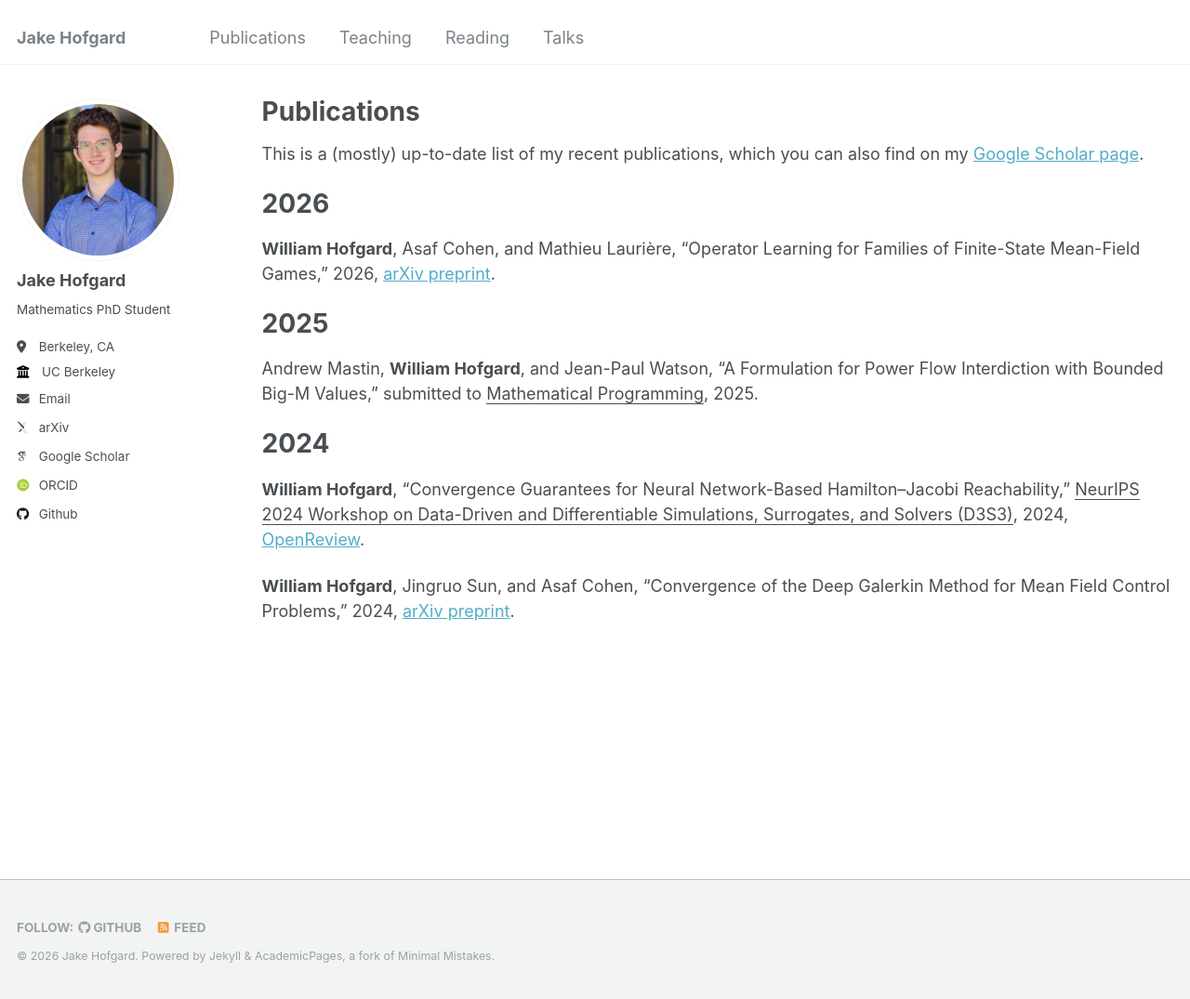
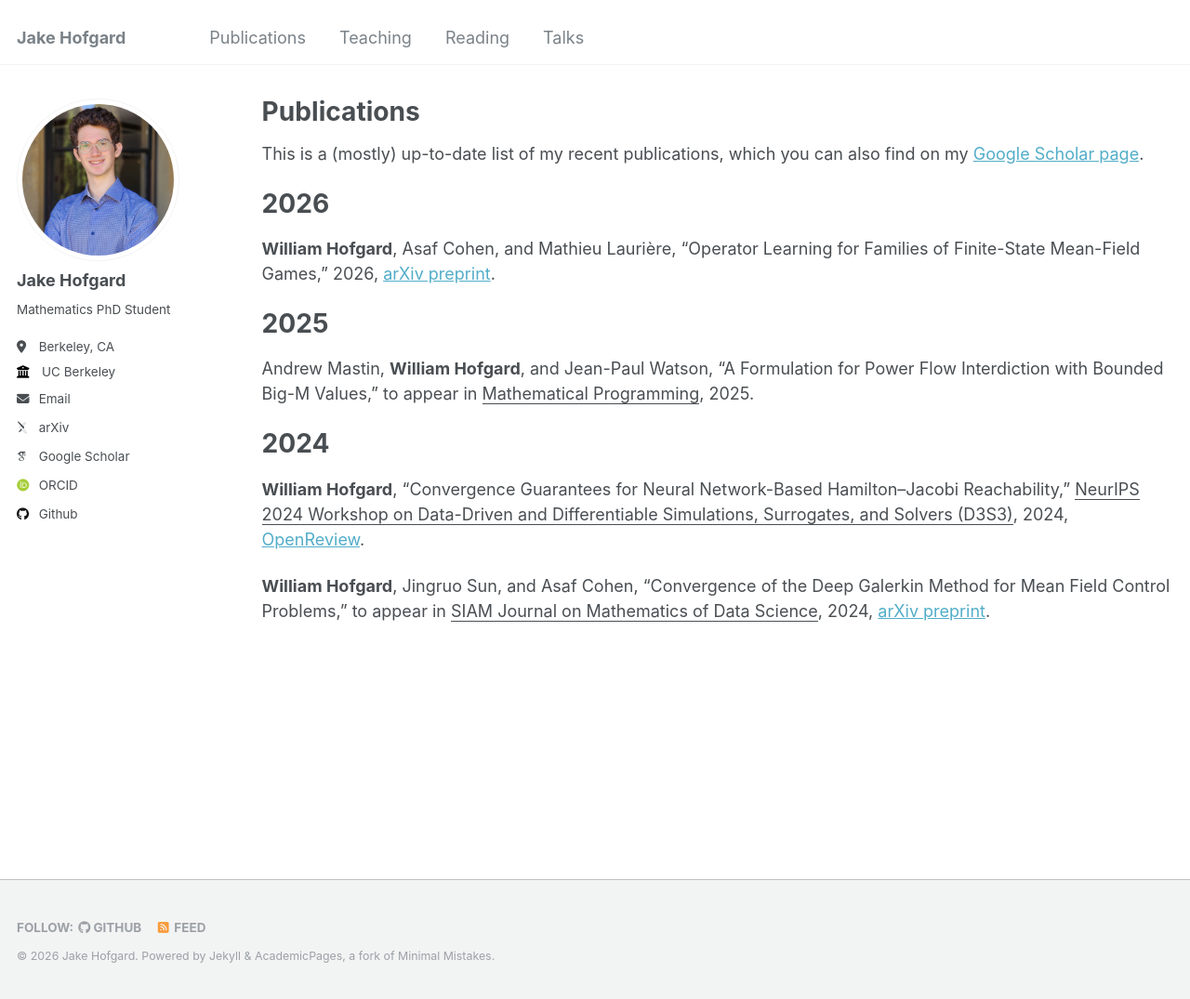
Before and after one commit to jakehofgard/jakehofgard.github.io, a Jekyll site: the page built from _pages/publications.md, in a window 1280 px wide and 1075 px high. Shown: the whole window at 93% size. Built offline with Jekyll 4.4.1, drawn with Linux system fonts in a browser that asks for light colours; some web fonts are replaced.

Commit message:
Update publications

```diff
--- a/_pages/publications.md
+++ b/_pages/publications.md
@@ -13,9 +13,9 @@ This is a (mostly) up-to-date list of my recent publications, which you can also
 
 # 2025
 
-Andrew Mastin, **William Hofgard**, and Jean-Paul Watson, "A Formulation for Power Flow Interdiction with Bounded Big-M Values," submitted to <ins>Mathematical Programming</ins>, 2025.
+Andrew Mastin, **William Hofgard**, and Jean-Paul Watson, "A Formulation for Power Flow Interdiction with Bounded Big-M Values," to appear in <ins>Mathematical Programming</ins>, 2025.
 
 # 2024
 **William Hofgard**, "Convergence Guarantees for Neural Network-Based Hamilton–Jacobi Reachability," <ins>NeurIPS 2024 Workshop on Data-Driven and Differentiable Simulations, Surrogates, and Solvers (D3S3)</ins>, 2024, [OpenReview](https://openreview.net/forum?id=SH1isYejz9).
 
-**William Hofgard**, Jingruo Sun, and Asaf Cohen, "Convergence of the Deep Galerkin Method for Mean Field Control Problems," 2024, [arXiv preprint](https://arxiv.org/abs/2405.13346).
+**William Hofgard**, Jingruo Sun, and Asaf Cohen, "Convergence of the Deep Galerkin Method for Mean Field Control Problems," to appear in <ins>SIAM Journal on Mathematics of Data Science</ins>, 2024, [arXiv preprint](https://arxiv.org/abs/2405.13346).
```
